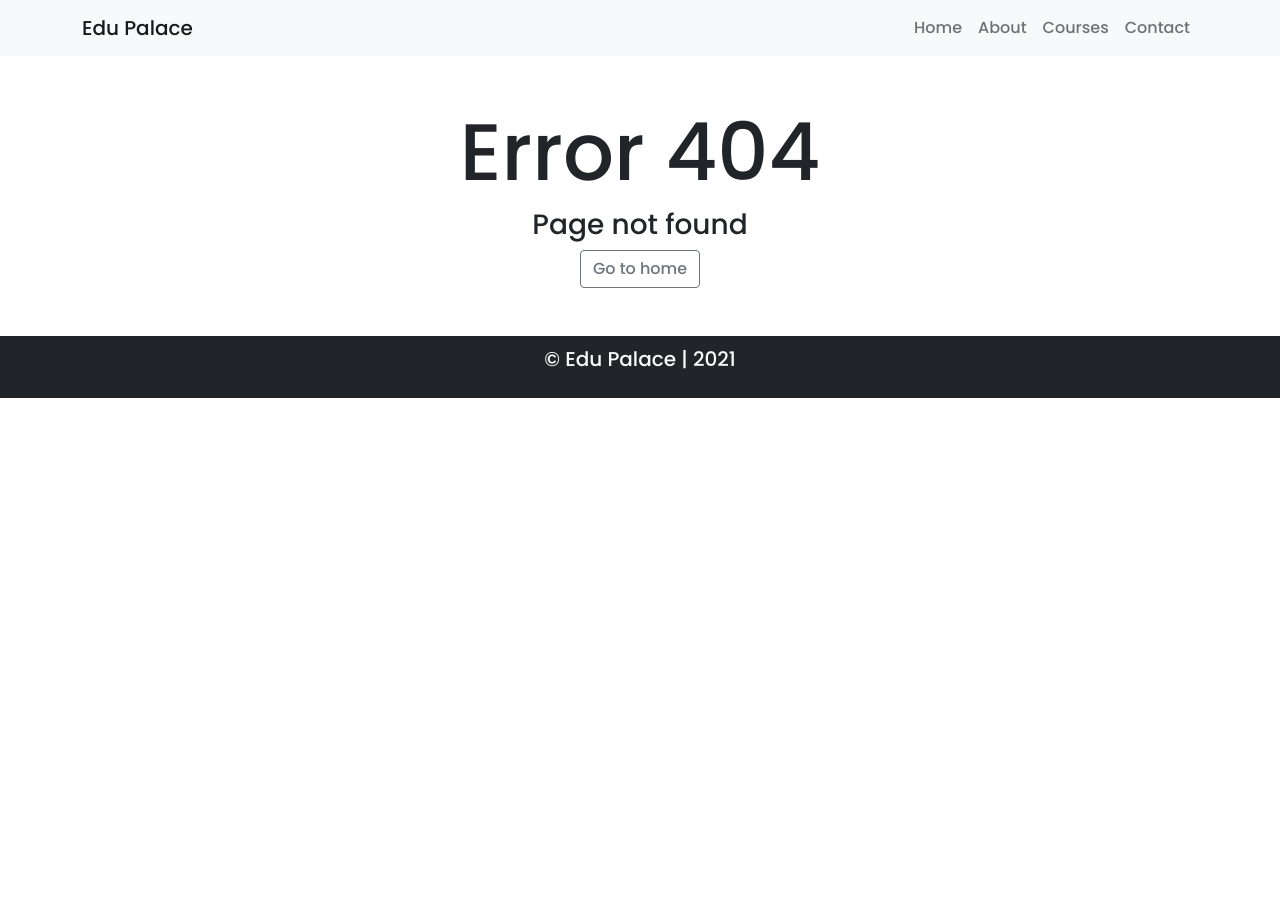
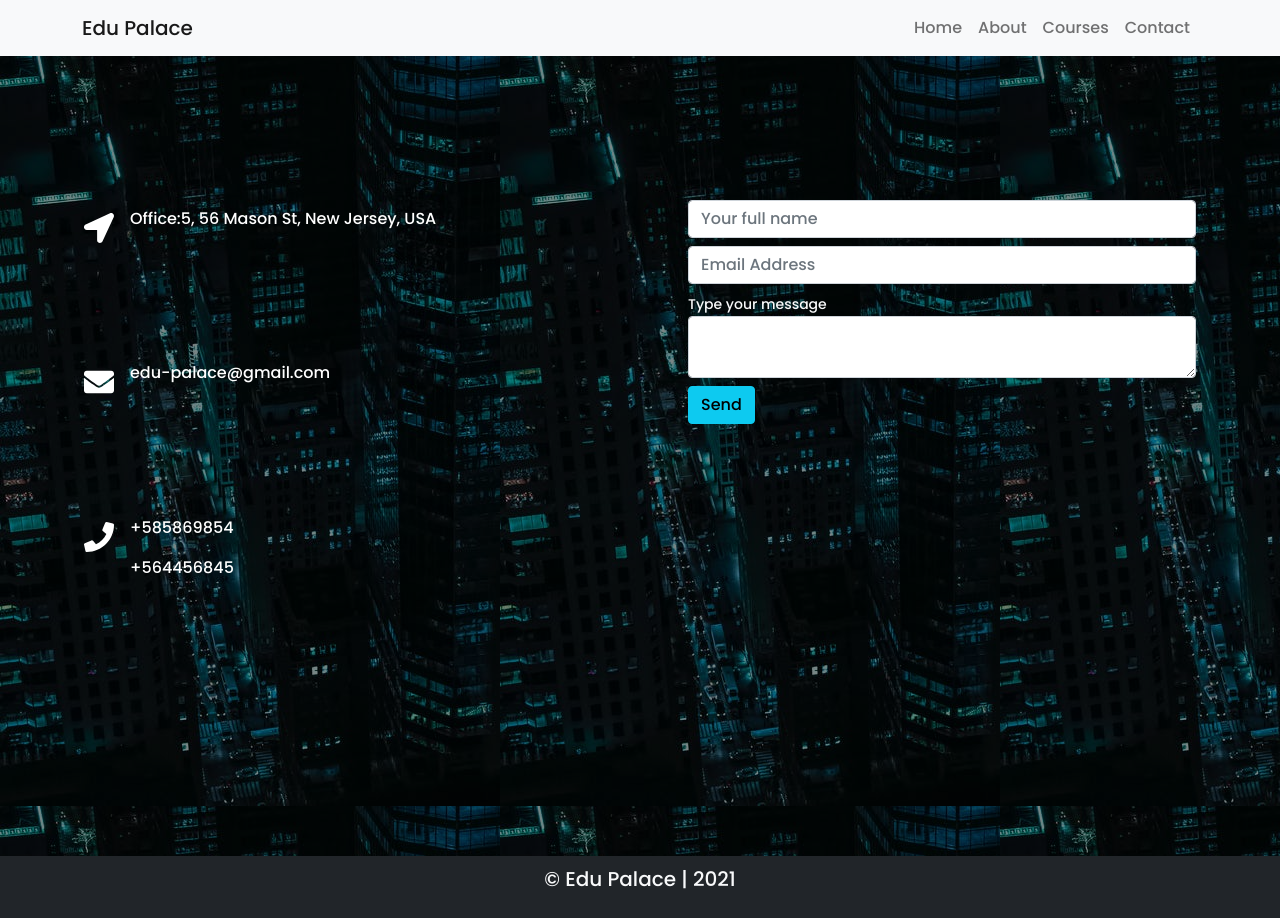
Before and after one commit to minhazul-ashim/edu-palace, a React (Create React App) app: page /contact in a window 1280 px wide. Before the commit this address had no page. Before the commit the page ends 800 px from the top, so only its background shows below. Built offline with nearby package versions, Linux system fonts and the light colour scheme.

Commit message:
contact-form finished

```diff
--- a/package.json
+++ b/package.json
@@ -3,6 +3,9 @@
   "version": "0.1.0",
   "private": true,
   "dependencies": {
+    "@fortawesome/fontawesome-svg-core": "^1.2.36",
+    "@fortawesome/free-solid-svg-icons": "^5.15.4",
+    "@fortawesome/react-fontawesome": "^0.1.15",
     "@testing-library/jest-dom": "^5.14.1",
     "@testing-library/react": "^11.2.7",
     "@testing-library/user-event": "^12.8.3",
--- a/src/App.js
+++ b/src/App.js
@@ -9,6 +9,7 @@ import CourseDetail from './components/CourseDetail/CourseDetail';
 import EnrollForm from './components/EnrollForm/EnrollForm';
 import NotFound from './NotFound/NotFound';
 import AboutUs from './components/AboutUs/AboutUs';
+import Contact from './components/Contact/Contact';
 
 
 function App() {
@@ -35,6 +36,9 @@ function App() {
           <Route path='/about'>
             <AboutUs></AboutUs>
           </Route>
+          <Route path='/contact'>
+            <Contact></Contact>
+          </Route>
           <Route path='*'>
             <NotFound></NotFound>
           </Route>
--- /dev/null
+++ b/src/components/Contact/Contact.css
@@ -0,0 +1,22 @@
+.contact-bg {
+
+    background: url('../../images/city.jpg');
+    height: 100vh;
+}
+
+.contact-overlay {
+
+    background: rgba(0, 0, 0, 0.479);
+    height: 100%;
+}
+
+.icon {
+
+    font-size: 30px;
+    color: rgb(255, 255, 255);
+}
+
+.detail {
+
+    color: white;
+}
--- /dev/null
+++ b/src/components/Contact/Contact.js
@@ -0,0 +1,65 @@
+import React from 'react';
+import './Contact.css'
+import { FontAwesomeIcon } from '@fortawesome/react-fontawesome'
+import { faLocationArrow, faEnvelope, faPhone } from '@fortawesome/free-solid-svg-icons'
+
+
+
+
+const Contact = () => {
+
+    const location = <FontAwesomeIcon icon={faLocationArrow} />
+    const email = <FontAwesomeIcon icon={faEnvelope} />
+    const phone = <FontAwesomeIcon icon={faPhone} />
+
+
+    return (
+        <div className='contact-bg'>
+            <div className="contact-overlay p-5 row">
+                <div className="col p-5 d-flex flex-column justify-content-around">
+                    <div className='d-flex'>
+                        <div className="icon me-3">
+                            {location}
+                        </div>
+                        <div className="detail">
+                            <p>Office:5, 56 Mason St, New Jersey, USA</p>
+                        </div>
+                    </div>
+                    <div className='d-flex'>
+                        <div className="icon me-3">
+                            {email}
+                        </div>
+                        <div className="detail">
+                            <p>edu-palace@gmail.com</p>
+                        </div>
+                    </div>
+                    <div className='d-flex'>
+                        <div className="icon me-3">
+                            {phone}
+                        </div>
+                        <div className="detail">
+                            <p>+585869854
+                            </p>
+                            <p>+564456845</p>
+                        </div>
+                    </div>
+                    <div className='d-flex'>
+
+                    </div>
+                </div>
+                <div className="col p-5 my-5">
+                    <form action="">
+                        <input className='form-control mb-2' type="text" placeholder='Your full name' />
+                        <input className='form-control mb-2' type="email" placeholder='Email Address' />
+                        <small className='text-light'>Type your message</small>
+                        <textarea className='form-control mb-2' name="" id=""></textarea>
+
+                        <button className='btn btn-info'>Send</button>
+                    </form>
+                </div>
+            </div>
+        </div>
+    );
+};
+
+export default Contact;
```
Also changed, not shown: src/images/city.jpg (added), 1 other file (tests, documents, lock files or other folders).
